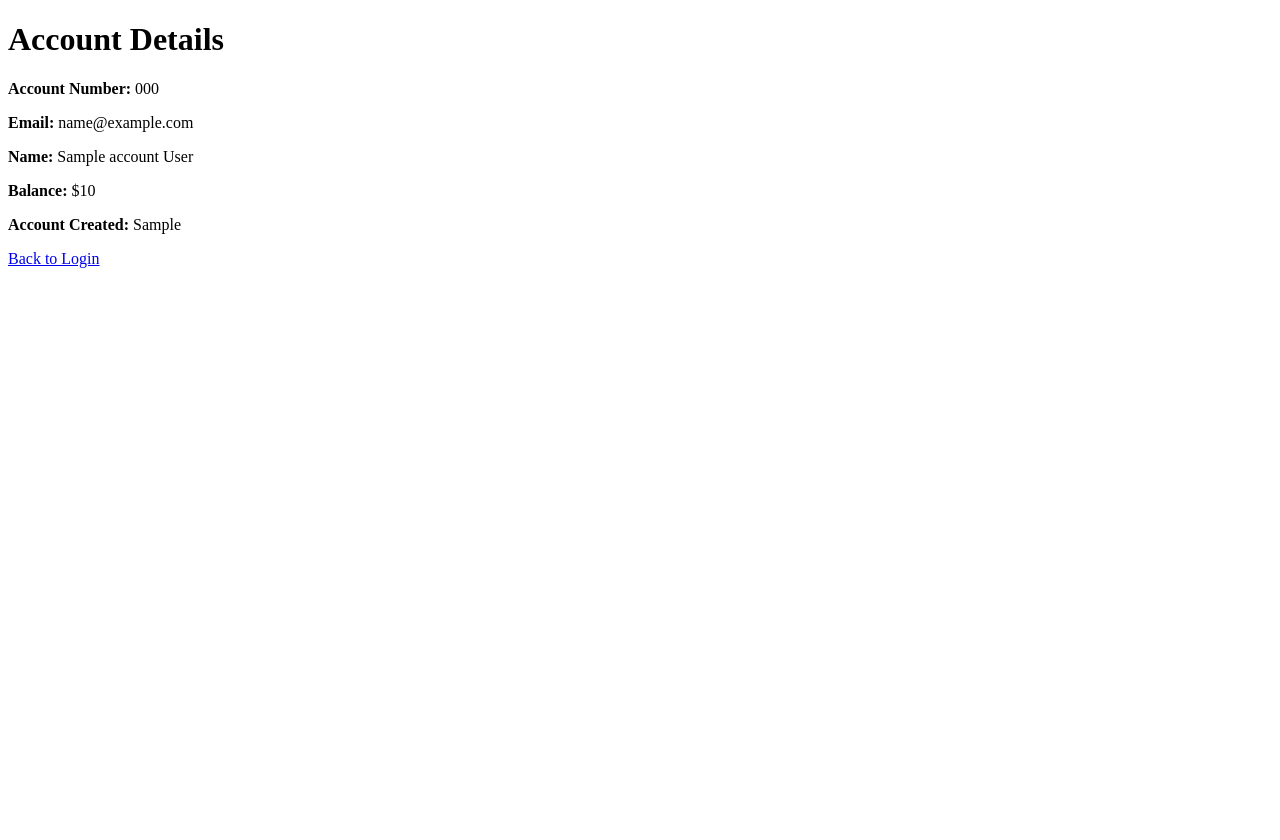
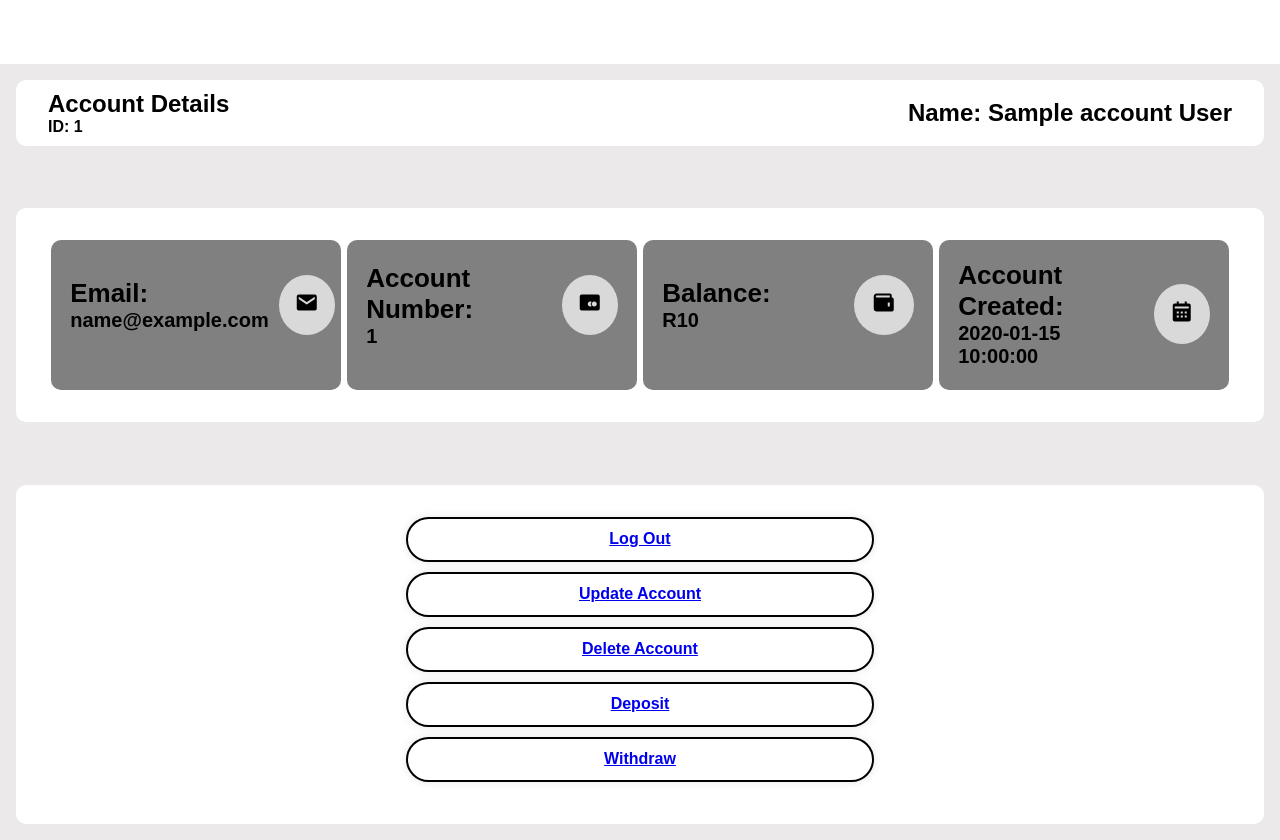
Before and after one commit to GiftM5/Banking-API-System, a FastAPI app: template templates/details.html in a window 1280 px wide. Before the commit the page ends 268 px from the top, so only its background shows below. Run offline with FastAPI, Linux system fonts and the light colour scheme; the template is opened without the code that fills it: most values are stand-ins (such as "Sample title", 1, 10 or a date in 2020).

Commit message:
Done with detail page

```diff
--- a/main.py
+++ b/main.py
@@ -1,9 +1,9 @@
-from fastapi import FastAPI, Depends,Path,HTTPException
+from fastapi import FastAPI, Depends,Path,HTTPException, Form
 from database.data import engine, Base,SessionLocal
 from database.models.table import Account,Transaction
 from pydantic import BaseModel, EmailStr,Field
 from sqlalchemy.orm import Session
-from fastapi.responses import HTMLResponse
+from fastapi.responses import HTMLResponse,RedirectResponse
 from fastapi.staticfiles import StaticFiles
 from fastapi.templating import Jinja2Templates
 from fastapi.requests import Request
@@ -38,6 +38,14 @@ def get_db():
     finally:
         db.close()
 
+# connect the html and css
+
+#  Mount static files (CSS, JS, etc.)
+app.mount("/static", StaticFiles(directory="static"), name="static")
+
+# Set up templates
+templates = Jinja2Templates(directory="templates")
+
 #endpoint for creating account
 @app.post('/account/create/')
 async def create_account(account:create_account_base, db:Session=Depends(get_db), response_model=create_account_base):
@@ -63,12 +71,12 @@ async def fetch_account(account_id:int=Path(description="Account ID"), db:Sessio
     _account=db.query(Account).filter(Account.id==account_id).first()
     if _account:
         return {
-            'account Number': _account.account_number,
+            'account_Number': _account.account_number,
             'email': _account.email,
             'name': _account.name,
             'surname':_account.surname,
             'balance': _account.balance,
-            'account created':_account.creation_date}
+            'account_created':_account.creation_date}
     else:
         raise HTTPException(status_code=404, detail="Account not found")
 
@@ -150,13 +158,6 @@ async def withdraw_funds(account_id: int = Path(description="Account ID to withd
         "new_balance": account.balance
     }
 
-# connect the html and css
-
-#  Mount static files (CSS, JS, etc.)
-app.mount("/static", StaticFiles(directory="static"), name="static")
-
-# Set up templates
-templates = Jinja2Templates(directory="templates")
 
 # Endpoints and Routes
 
@@ -165,13 +166,28 @@ templates = Jinja2Templates(directory="templates")
 async def home(request: Request):
     return templates.TemplateResponse("index.html", {"request": request})
 
+# Endpoint for handling the form submission
+@app.post("/login", response_class=HTMLResponse)
+async def login(request: Request, name: str = Form(...), surname: str = Form(...), email: str = Form(...), db: Session = Depends(get_db)):
+    # Check if account exists in the database with the provided name, surname, and email
+    user = db.query(Account).filter(Account.name == name, Account.surname == surname, Account.email == email).first()
+
+    # If account is not found, raise an HTTP exception
+    if not user:
+        raise HTTPException(status_code=404, detail="Account not found")
+
+    # Redirect to the detail page with the user's account ID
+    return RedirectResponse(url=f"/detail/{user.id}", status_code=303)
+
 # route for detail page.
-@app.get("/details/{account_id}", response_class=HTMLResponse)
+@app.get("/detail/{account_id}", response_class=HTMLResponse)
 async def details_page(request: Request, account_id: int, db: Session = Depends(get_db)):
-    # account_data is to fecth data from database
-    account_data = await fetch_account(account_id=account_id, db=db)
-    # return the details.html
-    return templates.TemplateResponse("details.html", {"request": request, "account": account_data})
+    user = db.query(Account).filter(Account.id == account_id).first()
+
+    if not user:
+        raise HTTPException(status_code=404, detail="Account not found")
+
+    return templates.TemplateResponse("details.html", {"request": request, "account": user})
 
 # route for creating account page.
 
--- a/requirements.txt
+++ b/requirements.txt
@@ -13,6 +13,7 @@ MarkupSafe==3.0.2
 pydantic==2.9.2
 pydantic_core==2.23.4
 python-dotenv==1.0.1
+python-multipart==0.0.17
 sniffio==1.3.1
 SQLAlchemy==2.0.36
 starlette==0.41.2
--- a/static/css/detail.css
+++ b/static/css/detail.css
@@ -0,0 +1,116 @@
+*{
+    margin: 0;
+    padding: 0;
+    box-sizing: border-box;
+    font-family: "Poppins", sans-serif;
+}
+
+.main--content{
+    position: relative;
+    background: #ebe9e9;
+    width: 100%;
+    padding: 1rem;
+    margin-top: 5%;
+}
+.main--content .header--wrapper{
+    display: flex;
+    justify-content: space-between;
+    align-items: center;
+    flex-wrap: wrap;
+    background: #fff;
+    border-radius: 10px;
+    padding: 10px 2rem;
+    margin-bottom: 1rem;
+}
+.header--title{
+    color: black;
+}
+.user--info{
+    display: flex;
+    align-items: center;
+    gap: 1;
+}
+
+.card--container{
+    background: #fff;
+    padding: 2rem;
+    border-radius: 10px;
+    margin-top: 5%;
+}
+.card--wrapper{
+    display: flex;
+    flex-wrap: wrap;
+    gap: 1;
+    justify-content: space-around;
+}
+
+.email--card{
+    background: #808080;
+    border-radius: 10px;
+    padding: 1.2rem;
+    width: 290px;
+    height: 150px;
+    display: flex;
+    flex-direction: column;
+    justify-content: space-around;
+    transition: all 0.5s ease-in-out;
+}
+.email--card:hover{
+    transform: translateY(-5px);
+}
+.card--header{
+    display: flex;
+    justify-content: space-between;
+    align-items: center;
+    margin-bottom: 20px;
+}
+.email{
+    display: flex;
+    flex-direction: column;
+    margin-right: 10px;
+}
+.title{
+    font-size: 26px;
+    font-weight: 200;
+}
+.email--value{
+    font-size: 20px;
+    font-weight: 200;
+}
+.icon{
+    color: black;
+    padding: 1rem;
+    height: 60px;
+    width: 60px;
+    text-align: center;
+    border-radius: 50%;
+    font-size: 1.5rem;
+    background: rgba(255, 255, 255, .7);
+}
+
+.button--container{
+    background: #fff;
+    padding: 2rem;
+    border-radius: 10px;
+    margin-top: 5%;
+}
+.button--wrapper{
+    display: flex;
+    flex-wrap: wrap;
+    gap: 1;
+    justify-content: space-around;
+}
+.btn{
+    width: 100%;
+    height: 45px;
+    background: #fff;
+    border: 2px solid black;
+    margin-bottom: 10px;
+    outline: none;
+    border-radius: 40px;
+    box-shadow: 0 0 10px rgba(0, 0, 0, .1);
+    cursor: pointer;
+    font-size: 16px;
+    color: black;
+    font-weight: 600;
+}
--- a/static/css/index.css
+++ b/static/css/index.css
@@ -47,7 +47,7 @@ body{
     height: 45px;
     background: #fff;
     border: 2px solid black;
-    margin-bottom: 20px;
+    margin-bottom: 10px;
     outline: none;
     border-radius: 40px;
     box-shadow: 0 0 10px rgba(0, 0, 0, .1);
@@ -55,4 +55,5 @@ body{
     font-size: 16px;
     color: black;
     font-weight: 600;
+
 }
--- a/templates/details.html
+++ b/templates/details.html
@@ -5,14 +5,86 @@
     <meta name="viewport" content="width=device-width, initial-scale=1.0">
     <title>Account Details</title>
     <link rel="stylesheet" href="/static/css/detail.css">
+    <link href='https://unpkg.com/boxicons@2.1.4/css/boxicons.min.css' rel='stylesheet'>
 </head>
 <body>
-    <h1>Account Details</h1>
-    <p><strong>Account Number:</strong> {{ account['account Number'] }}</p>
-    <p><strong>Email:</strong> {{ account['email'] }}</p>
-    <p><strong>Name:</strong> {{ account['name'] }} {{ account['surname'] }}</p>
-    <p><strong>Balance:</strong> ${{ account['balance'] }}</p>
-    <p><strong>Account Created:</strong> {{ account['account created'] }}</p>
-    <a href="/">Back to Login</a>
+    <div class="main--content">
+        <div class="header--wrapper">
+            <div class="header--title">
+                <h2>Account Details</h2>
+                <span><strong>ID: {{ account['id'] }}</strong></span>
+            </div>
+            <div class="user--info">
+                <h2>Name: {{ account['name'] }} {{ account['surname'] }}</h2>
+            </div>
+        </div>
+        <div class="card--container">
+            <div class="card--wrapper">
+                <div class="email--card">
+                    <div class="card--header">
+                        <div class="email">
+                            <span class="title">
+                                <strong>Email:</strong>
+                            </span>
+                            <span class="email--value">
+                                <strong>{{ account['email'] }}</strong>
+                            </span>
+                        </div>
+                        <i class='bx bxs-envelope icon' ></i>
+                    </div>
+                </div>
+                <div class="email--card">
+                    <div class="card--header">
+                        <div class="email">
+                            <span class="title">
+                                <strong>Account Number:</strong>
+                            </span>
+                            <span class="email--value">
+                                <strong>{{ account['account_number'] }}</strong>
+                            </span>
+                        </div>
+                        <i class='bx bxs-credit-card-alt icon' ></i>
+                    </div>
+                </div>
+                <div class="email--card">
+                    <div class="card--header">
+                        <div class="email">
+                            <span class="title">
+                                <strong>Balance:</strong>
+                            </span>
+                            <span class="email--value">
+                                <strong>R{{ account['balance'] }}</strong>
+                            </span>
+                        </div>
+                        <i class='bx bxs-wallet icon' ></i>
+                    </div>
+                </div>
+                <div class="email--card">
+                    <div class="card--header">
+                        <div class="email">
+                            <span class="title">
+                                <strong>Account Created:</strong>
+                            </span>
+                            <span class="email--value">
+                                <strong>{{ account['creation_date'] }}</strong>
+                            </span>
+                        </div>
+                        <i class='bx bxs-calendar icon' ></i>
+                    </div>
+                </div>
+            </div>
+        </div>
+        <div class="button--container">
+            <div class="button--wrapper">
+                <div class="row">
+                    <button class="btn"><a href="/" class="link">Log Out</a></button>
+                    <button class="btn"><a href="/update" class="link">Update Account</a></button>
+                    <button class="btn"><a href="/deleted" class="link">Delete Account</a></button>
+                    <button class="btn"><a href="/deposit" class="link">Deposit</a></button>
+                    <button class="btn"><a href="/signup" class="link">Withdraw</a></button>
+                </div>
+            </div>
+        </div>
+    </div>
 </body>
 </html>
--- a/templates/index.html
+++ b/templates/index.html
@@ -8,7 +8,7 @@
 </head>
 <body>
     <div class="wrapper">
-        <form action="/details/{account_id}" method="post">
+        <form action="/login" method="post">
             <h1>Login</h1>
             <div class="input-box">
                 <input type="text" id="name" name="name" required placeholder="Name">
@@ -24,7 +24,7 @@
             </div>
             <button type="submit" class="btn">Login</button>
         </form>
-        <button class="btn"><a href="/signup">Create an Account</a></button>
+        <button class="btn"><a href="/signup" class="link">Create an Account</a></button>
     </div>
 
 </body>
```
